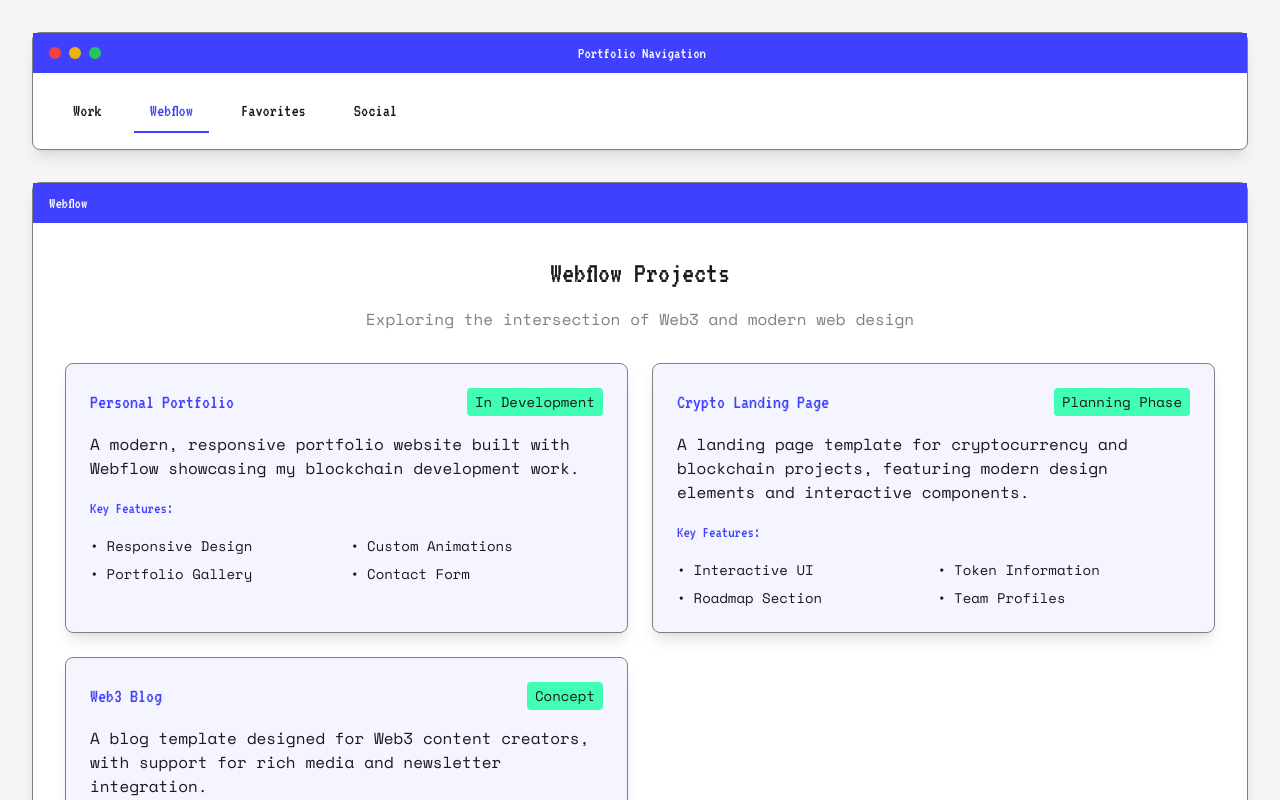
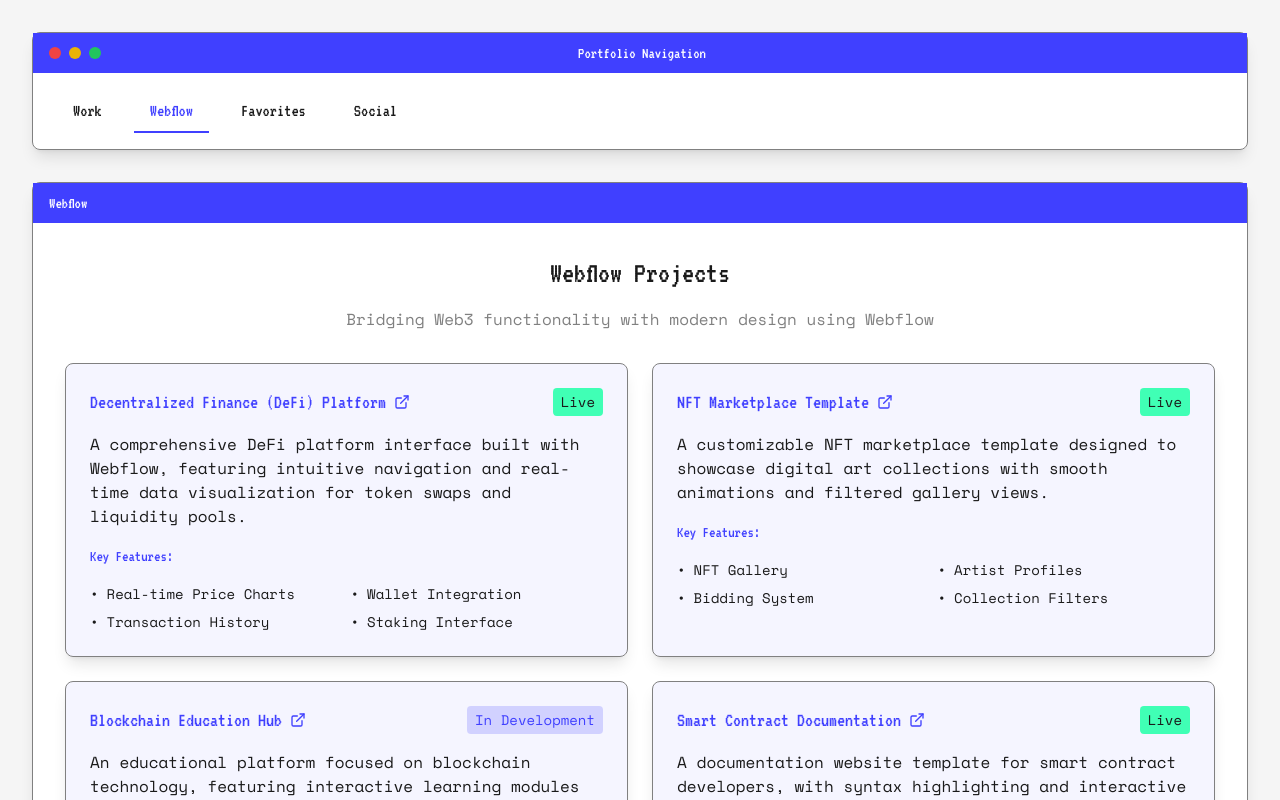
Before and after one commit to raj-1106/unique-portfolio-forge, a React (Vite) app: page /webflow in a window 1280 px wide. Shown: the top 800 px of the page. Built offline with nearby package versions, Linux system fonts and the light colour scheme.

Commit message:
Add Webflow projects
Adds the user's projects to the Webflow page.

```diff
--- a/src/pages/Webflow.tsx
+++ b/src/pages/Webflow.tsx
@@ -5,22 +5,32 @@ import { ExternalLink } from "lucide-react";
 const Webflow = () => {
   const webflowProjects = [
     {
-      title: "Personal Portfolio",
-      description: "A modern, responsive portfolio website built with Webflow showcasing my blockchain development work.",
-      features: ["Responsive Design", "Custom Animations", "Portfolio Gallery", "Contact Form"],
-      status: "In Development"
+      title: "Decentralized Finance (DeFi) Platform",
+      description: "A comprehensive DeFi platform interface built with Webflow, featuring intuitive navigation and real-time data visualization for token swaps and liquidity pools.",
+      features: ["Real-time Price Charts", "Wallet Integration", "Transaction History", "Staking Interface"],
+      status: "Live",
+      link: "https://your-defi-platform.webflow.io"
     },
     {
-      title: "Crypto Landing Page",
-      description: "A landing page template for cryptocurrency and blockchain projects, featuring modern design elements and interactive components.",
-      features: ["Interactive UI", "Token Information", "Roadmap Section", "Team Profiles"],
-      status: "Planning Phase"
+      title: "NFT Marketplace Template",
+      description: "A customizable NFT marketplace template designed to showcase digital art collections with smooth animations and filtered gallery views.",
+      features: ["NFT Gallery", "Artist Profiles", "Bidding System", "Collection Filters"],
+      status: "Live",
+      link: "https://your-nft-marketplace.webflow.io"
     },
     {
-      title: "Web3 Blog",
-      description: "A blog template designed for Web3 content creators, with support for rich media and newsletter integration.",
-      features: ["Content Management", "Newsletter Signup", "Social Integration", "SEO Optimization"],
-      status: "Concept"
+      title: "Blockchain Education Hub",
+      description: "An educational platform focused on blockchain technology, featuring interactive learning modules and resource libraries.",
+      features: ["Course Library", "Progress Tracking", "Resource Center", "Community Forum"],
+      status: "In Development",
+      link: "https://blockchain-edu.webflow.io"
+    },
+    {
+      title: "Smart Contract Documentation",
+      description: "A documentation website template for smart contract developers, with syntax highlighting and interactive code examples.",
+      features: ["Code Snippets", "API Documentation", "Search Function", "Dark Mode"],
+      status: "Live",
+      link: "https://smart-contract-docs.webflow.io"
     }
   ];
 
@@ -35,15 +45,28 @@ const Webflow = () => {
           <div className="p-8">
             <div className="text-center mb-8">
               <h1 className="text-3xl font-display mb-4">Webflow Projects</h1>
-              <p className="text-retro-gray">Exploring the intersection of Web3 and modern web design</p>
+              <p className="text-retro-gray">Bridging Web3 functionality with modern design using Webflow</p>
             </div>
 
             <div className="grid grid-cols-1 md:grid-cols-2 gap-6">
               {webflowProjects.map((project, index) => (
-                <div key={index} className="window bg-retro-blue/5 p-6 hover:scale-[1.02] transition-all duration-200">
+                <a
+                  key={index}
+                  href={project.link}
+                  target="_blank"
+                  rel="noopener noreferrer"
+                  className="block window bg-retro-blue/5 p-6 hover:scale-[1.02] transition-all duration-200"
+                >
                   <div className="flex justify-between items-start mb-4">
-                    <h3 className="text-xl font-display text-retro-blue">{project.title}</h3>
-                    <span className="text-sm px-2 py-1 bg-retro-mint rounded">
+                    <h3 className="text-xl font-display text-retro-blue">
+                      {project.title}
+                      <ExternalLink className="inline-block w-4 h-4 ml-2 mb-1" />
+                    </h3>
+                    <span className={`text-sm px-2 py-1 rounded ${
+                      project.status === 'Live'
+                        ? 'bg-retro-mint text-retro-dark'
+                        : 'bg-retro-blue/20 text-retro-blue'
+                    }`}>
                       {project.status}
                     </span>
                   </div>
@@ -59,7 +82,7 @@ const Webflow = () => {
                       ))}
                     </ul>
                   </div>
-                </div>
+                </a>
               ))}
             </div>
 
@@ -68,7 +91,7 @@ const Webflow = () => {
                 <div className="flex items-center gap-2">
                   <ExternalLink className="w-5 h-5 text-retro-blue" />
                   <p className="text-lg">
-                    More projects coming soon...
+                    Portfolio constantly updating with new projects
                   </p>
                 </div>
               </div>
```
